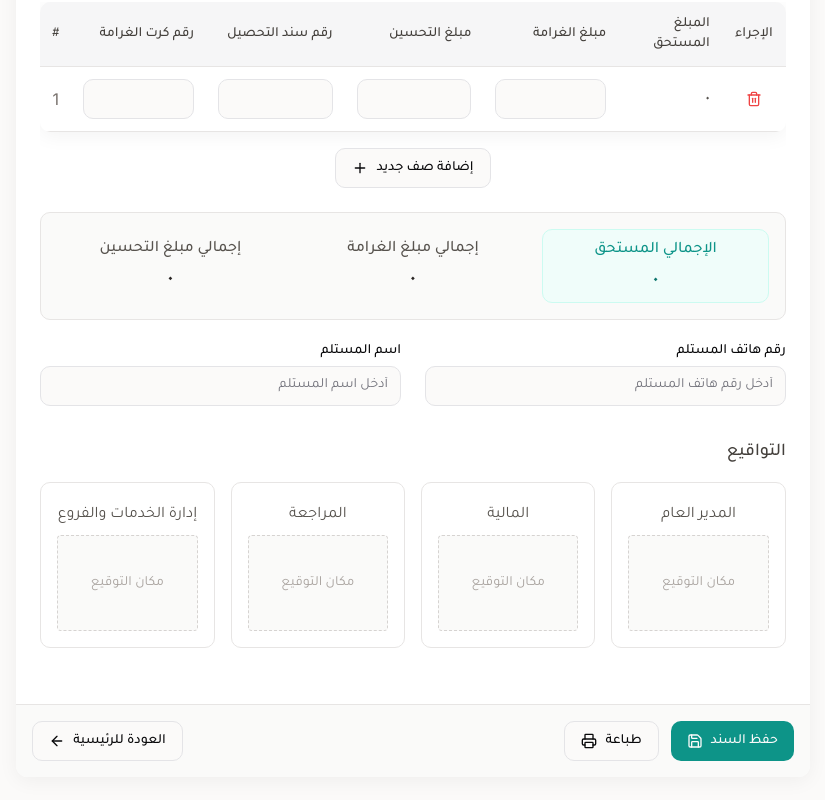
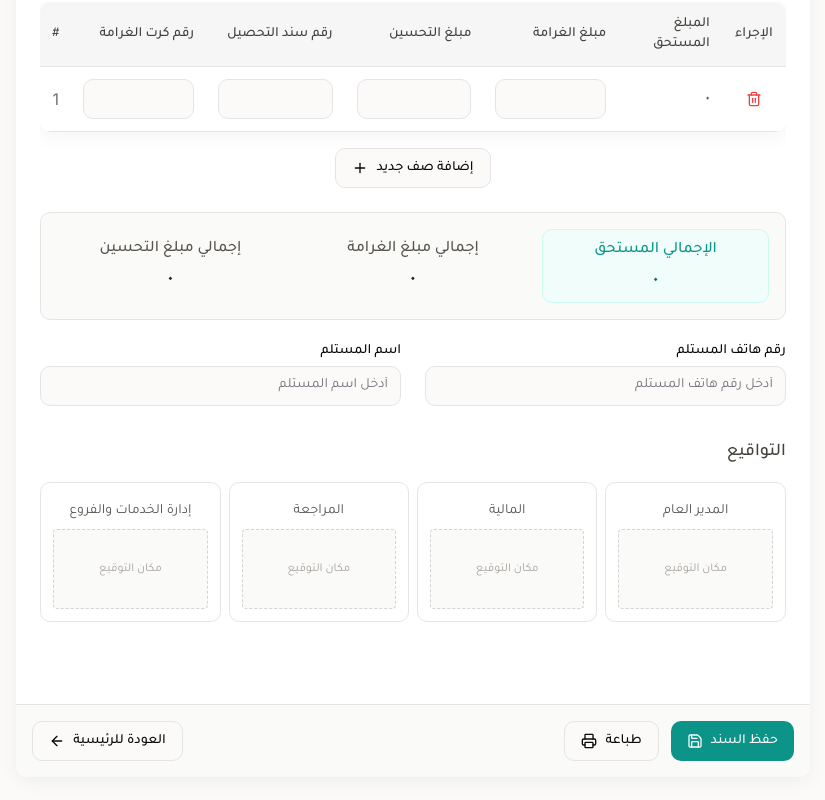
Before and after one commit to abdurabu-hudig/fund-disbursement-tracker, a React (Vite) app: page /create-voucher in a window 1280 px wide. Shown: the part 362-1162 px from the top of the page, without its empty margins (227-1052 px from the left). Built offline with nearby package versions, Linux system fonts and the light colour scheme; sample sign-in values are in the browser's storage.

Commit message:
Refactor signature section layout
The signature section layout has been refactored to display all signatures in a single row instead of multiple rows.

```diff
--- a/src/components/SignatureSection.tsx
+++ b/src/components/SignatureSection.tsx
@@ -13,14 +13,14 @@ const SignatureSection: React.FC = () => {
     <div className="mt-8 mb-4">
       <h3 className="font-arabic text-lg font-medium text-stone-700 mb-4 text-right">التواقيع</h3>
 
-      <div className="grid grid-cols-1 md:grid-cols-2 lg:grid-cols-4 gap-4">
+      <div className="flex flex-wrap justify-between gap-2">
         {signatureFields.map((field) => (
-          <div key={field.name} className="border border-stone-200 rounded-md p-4 bg-white">
+          <div key={field.name} className="border border-stone-200 rounded-md p-3 bg-white flex-1 min-w-[120px]">
             <div className="text-center mb-2">
-              <span className="font-arabic text-stone-600">{field.label}</span>
+              <span className="font-arabic text-stone-600 text-sm">{field.label}</span>
             </div>
-            <div className="h-24 border border-dashed border-stone-300 rounded bg-stone-50 flex items-center justify-center">
-              <span className="text-stone-400 text-sm font-arabic">مكان التوقيع</span>
+            <div className="h-20 border border-dashed border-stone-300 rounded bg-stone-50 flex items-center justify-center">
+              <span className="text-stone-400 text-xs font-arabic">مكان التوقيع</span>
             </div>
           </div>
         ))}
```
